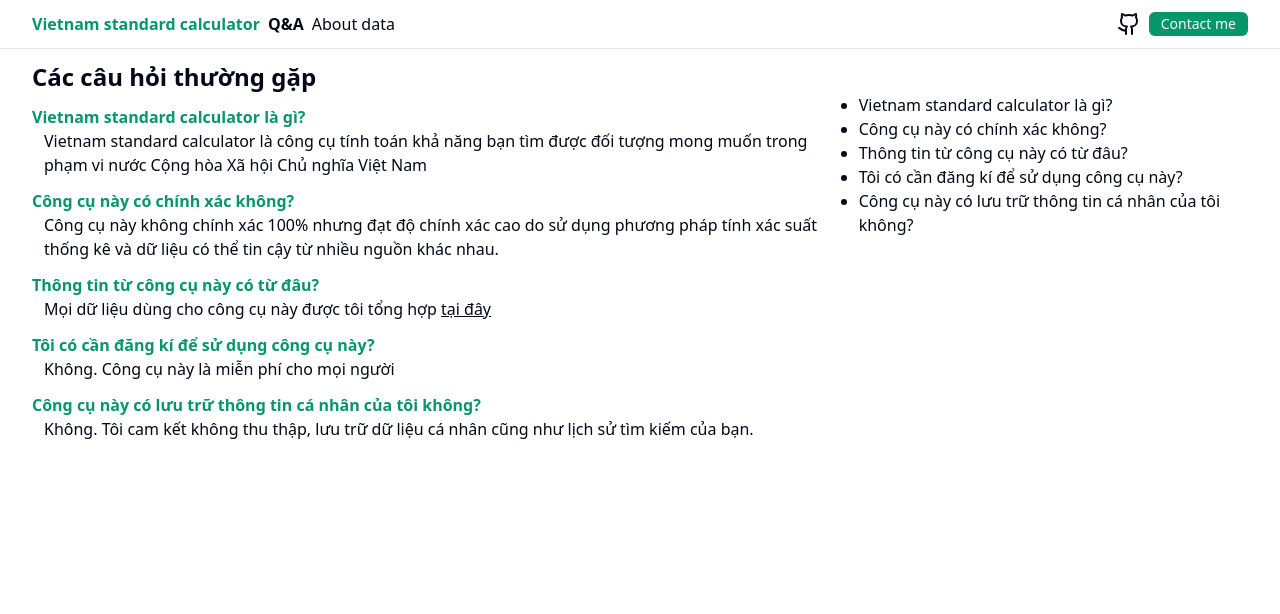
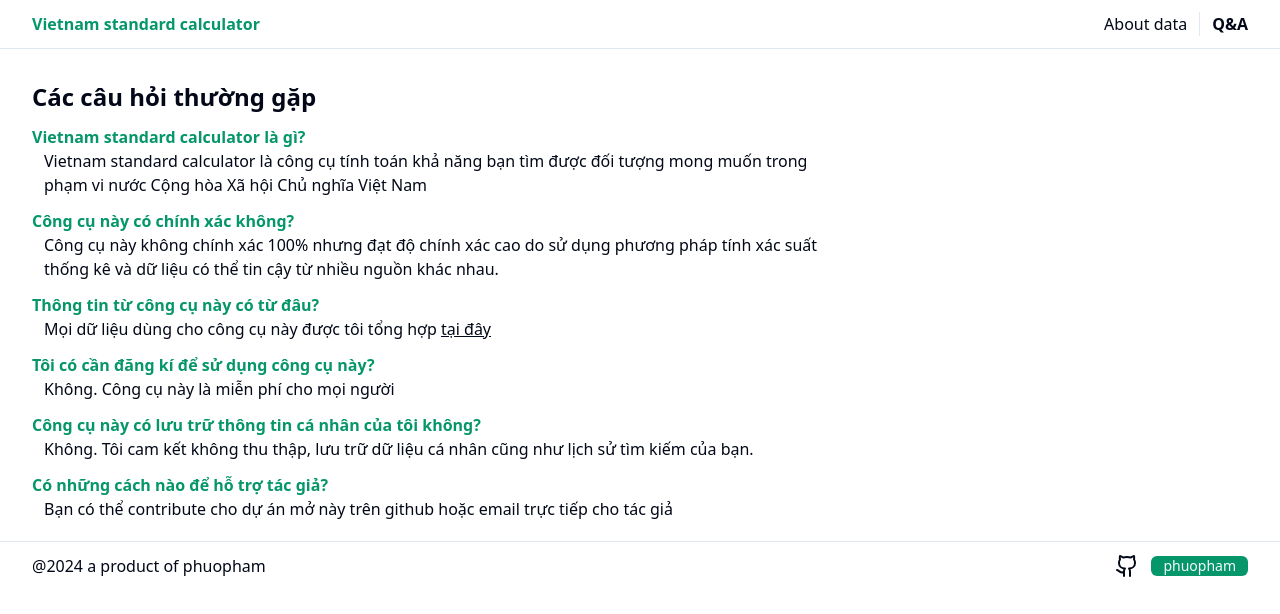
Before and after one commit to phuopham/vietnam_standard_calculator, a React (Vite) app: page /vietnam_standard_calculator/qna in a window 1280 px wide. Shown: the top 614 px of the page. Built offline with nearby package versions, Linux system fonts and the light colour scheme.

Commit message:
add content and fix typo

```diff
--- a/src/components/gender_form.tsx
+++ b/src/components/gender_form.tsx
@@ -5,7 +5,7 @@
 export const GenderForm = ({ gender, setGender }: { gender: GenderType, setGender: (newValue: GenderType) => void }) => {
     return (
         <>
-            <div>Bạn đang muốn tìm kiếm </div>
+            <h2>Bạn đang muốn tìm kiếm:</h2>
             <RadioGroup defaultValue={gender}>
                 <div className="flex items-center space-x-2">
                     <RadioGroupItem value="male" id="male" onClick={() => setGender('male')} />
--- a/src/components/pages/main.tsx
+++ b/src/components/pages/main.tsx
@@ -27,7 +27,7 @@
     const percentage = finalResult(gender, ages, height, income, others)
     return (
         <div className=" md:grid md:grid-cols-3">
-            <div className='mt-3 p-3 space-y-5 rounded-xl border '>
+            <div className=' p-3 space-y-5 rounded-xl border '>
                 {/* main content */}
                 <GenderForm gender={gender} setGender={(val: GenderType) => setGender(val)} />
                 <AgeForm gender={gender} ages={ages} onValueChange={(val) => setAges(val)} />
--- a/src/components/pages/qna.tsx
+++ b/src/components/pages/qna.tsx
@@ -16,16 +16,18 @@
                     <p className='px-3'>Không. Công cụ này là miễn phí cho mọi người</p>
                     <h3 className='font-bold pt-3 text-emerald-600' id="question5">Công cụ này có lưu trữ thông tin cá nhân của tôi không?</h3>
                     <p className='px-3'>Không. Tôi cam kết không thu thập, lưu trữ dữ liệu cá nhân cũng như lịch sử tìm kiếm của bạn.</p>
+                    <h3 className='font-bold pt-3 text-emerald-600' id="question6">Có những cách nào để hỗ trợ tác giả?</h3>
+                    <p className='px-3'>Bạn có thể contribute cho dự án mở này trên github hoặc email trực tiếp cho tác giả</p>
                 </section>
-                <section>
+                {/* <section>
                     <ul>
-                        <li className=' list-disc'>Vietnam standard calculator là gì?</li>
-                        <li className=' list-disc'>Công cụ này có chính xác không?</li>
-                        <li className=' list-disc'>Thông tin từ công cụ này có từ đâu?</li>
-                        <li className=' list-disc'>Tôi có cần đăng kí để sử dụng công cụ này?</li>
-                        <li className=' list-disc'>Công cụ này có lưu trữ thông tin cá nhân của tôi không?</li>
+                        <li className=' list-disc'><a href="#question">Vietnam standard calculator là gì?</a></li>
+                        <li className=' list-disc'><a href="#question">Công cụ này có chính xác không?</a></li>
+                        <li className=' list-disc'><a href="#question">Thông tin từ công cụ này có từ đâu?</a></li>
+                        <li className=' list-disc'><a href="#question">Tôi có cần đăng kí để sử dụng công cụ này?</a></li>
+                        <li className=' list-disc'><a href="#question">Công cụ này có lưu trữ thông tin cá nhân của tôi không?</a></li>
                     </ul>
-                </section>
+                </section> */}
             </div>
         </body >
 
--- a/src/components/result.tsx
+++ b/src/components/result.tsx
@@ -16,7 +16,7 @@
 export const Result = ({ gender, percentage }: { gender: GenderType, percentage: number }) => {
     return (
         <div className='col-span-2 flex flex-col items-center justify-center px-5 '>
-            Kết quả
+            <h2 className="font-semibold">Kết quả</h2>
             <div className='border rounded-xl bg-slate-100 p-5'>
                 {percentage}% dân số phù hợp với mong muốn của bạn. Trung bình, Một trong số {Math.round(1 / percentage).toLocaleString('vi')} người xung quanh bạn đạt đủ tiêu chí đề ra.
                 Năm 2024, dân số nước ta là {POPULATION.toLocaleString('vi')}. Bạn có thể tìm được {Math.round((POPULATION * percentage)).toLocaleString('vi')} đối tượng
--- a/src/routes/__root.tsx
+++ b/src/routes/__root.tsx
@@ -5,23 +5,27 @@
   component: () => (
     <>
       <header className='container'>
-        <div className="py-3 flex gap-2">
-          <Link to="/vietnam_standard_calculator" className=" text-emerald-600 [&.active]:font-bold">
+        <div className="py-3 flex gap-3">
+          <Link to="/vietnam_standard_calculator" className=" text-emerald-600 [&.active]:font-bold flex-1 ">
             Vietnam standard calculator
           </Link>
-          <Link to='/vietnam_standard_calculator/qna' className='[&.active]:font-bold'>Q&A</Link>
-          <Link to="/vietnam_standard_calculator/data" className="[&.active]:font-bold flex-1">
+          <Link to="/vietnam_standard_calculator/data" className="[&.active]:font-bold">
             About data
           </Link>
-          <a href="https://github.com/phuopham/vietnam_standard_calculator"><Github /></a>
-          <a className='px-3 inline-flex items-center justify-center whitespace-nowrap rounded-md text-sm font-medium ring-offset-background transition-colors focus-visible:outline-none focus-visible:ring-2 focus-visible:ring-ring focus-visible:ring-offset-2 disabled:pointer-events-none disabled:opacity-50 bg-emerald-600 text-primary-foreground hover:bg-emerald-600/90'
-            href="https://portfolio.phuopham.com">Contact me</a>
+          <Link to='/vietnam_standard_calculator/qna' className='[&.active]:font-bold border-s ps-3'>Q&A</Link>
         </div>
       </header>
       <hr />
-      <main className='container'>
+      <main className='container py-5'>
         <Outlet />
       </main>
+      <hr />
+      <footer className=' container flex py-3 gap-3 items-center '>
+        <p className='flex-1'>@2024 a product of <a href="https://portfolio.phuopham.com">phuopham</a></p>
+        <a href="https://github.com/phuopham/vietnam_standard_calculator"><Github /></a>
+        <a className='px-3 inline-flex items-center justify-center whitespace-nowrap rounded-md text-sm font-medium ring-offset-background transition-colors focus-visible:outline-none focus-visible:ring-2 focus-visible:ring-ring focus-visible:ring-offset-2 disabled:pointer-events-none disabled:opacity-50 bg-emerald-600 text-primary-foreground hover:bg-emerald-600/90'
+          href="https://portfolio.phuopham.com">phuopham</a>
+      </footer>
     </>
   ),
 })
```
